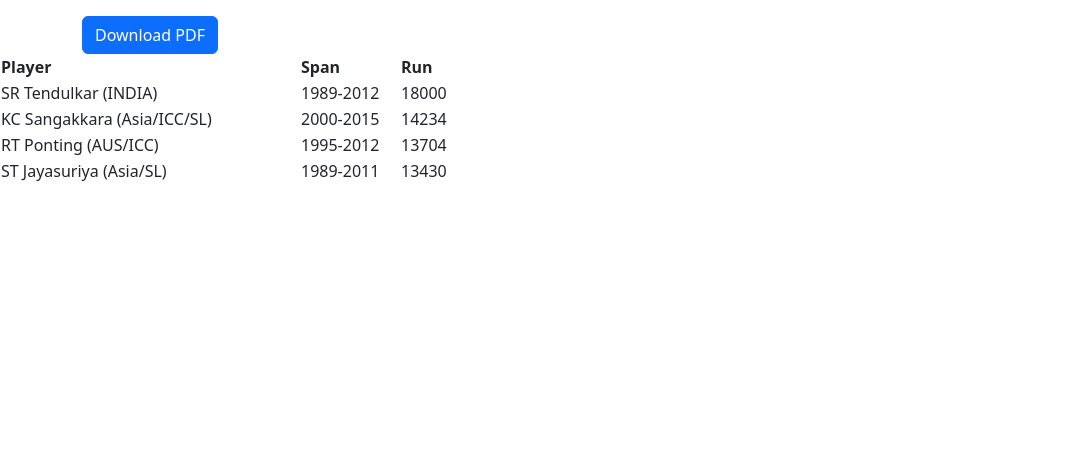
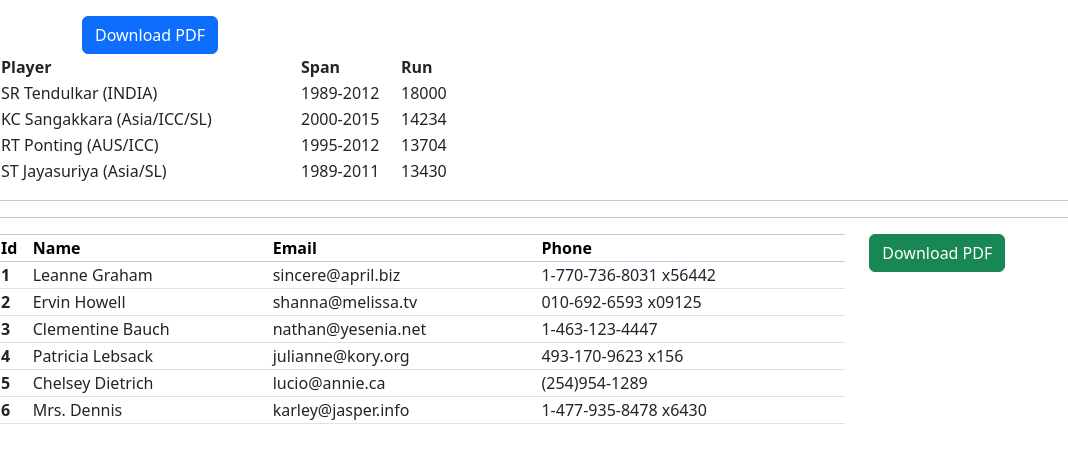
Before and after one commit to alymomdouh/AngularTestExamples, an Angular app: page /html-to-pdf in a window 1280 px wide. Shown: the top 458 px of the page, without its empty margins (0-1068 px from the left). Built offline with nearby package versions, Linux system fonts and the light colour scheme.

Commit message:
export to pdf other way

```diff
--- a/src/Components/html-topdf/html-topdf.component.html
+++ b/src/Components/html-topdf/html-topdf.component.html
@@ -36,3 +36,26 @@
         <td>13430</td>
     </tr>
 </table>
+<hr>
+<hr>
+<div class="row">
+    <div class="col-md-8" id="htmlData">
+        <table class="table table-bordered">
+            <tr class="table-primary">
+                <th>Id</th>
+                <th>Name</th>
+                <th>Email</th>
+                <th>Phone</th>
+            </tr>
+            <tr *ngFor="let user of USERS">
+                <th>{{user.id}}</th>
+                <td>{{user.name}}</td>
+                <td>{{user.email}}</td>
+                <td>{{user.phone}}</td>
+            </tr>
+        </table>
+    </div>
+    <div class="col-md-4 text-right">
+        <button class="btn btn-success btn-block" (click)="openPDF()">Download PDF</button>
+    </div>
+</div>
--- a/src/Components/html-topdf/html-topdf.component.ts
+++ b/src/Components/html-topdf/html-topdf.component.ts
@@ -1,14 +1,52 @@
-import { Component, OnInit } from '@angular/core';
+import { Component, ElementRef, OnInit, ViewChild } from '@angular/core';
 import jsPDF from 'jspdf';
 import 'jspdf-autotable';
-
+import html2canvas from 'html2canvas';
 @Component({
   selector: 'app-html-topdf',
   templateUrl: './html-topdf.component.html',
   styleUrls: ['./html-topdf.component.css']
 })
 export class HtmlTopdfComponent implements OnInit {
-
+  @ViewChild('htmlData') htmlData!: ElementRef;
+  USERS = [
+    {
+      id: 1,
+      name: 'Leanne Graham',
+      email: 'sincere@april.biz',
+      phone: '1-770-736-8031 x56442',
+    },
+    {
+      id: 2,
+      name: 'Ervin Howell',
+      email: 'shanna@melissa.tv',
+      phone: '010-692-6593 x09125',
+    },
+    {
+      id: 3,
+      name: 'Clementine Bauch',
+      email: 'nathan@yesenia.net',
+      phone: '1-463-123-4447',
+    },
+    {
+      id: 4,
+      name: 'Patricia Lebsack',
+      email: 'julianne@kory.org',
+      phone: '493-170-9623 x156',
+    },
+    {
+      id: 5,
+      name: 'Chelsey Dietrich',
+      email: 'lucio@annie.ca',
+      phone: '(254)954-1289',
+    },
+    {
+      id: 6,
+      name: 'Mrs. Dennis',
+      email: 'karley@jasper.info',
+      phone: '1-477-935-8478 x6430',
+    },
+  ];
   constructor() { }
   ngOnInit(): void {
   }
@@ -30,4 +68,16 @@ export class HtmlTopdfComponent implements OnInit {
     (doc as any).autoTable({ html: '#table' });
     doc.save('test.pdf');
   }
+  public openPDF(): void {
+    let DATA: any = document.getElementById('htmlData');
+    html2canvas(DATA).then((canvas) => {
+      let fileWidth = 208;
+      let fileHeight = (canvas.height * fileWidth) / canvas.width;
+      const FILEURI = canvas.toDataURL('image/png');
+      let PDF = new jsPDF('p', 'mm', 'a4');
+      let position = 0;
+      PDF.addImage(FILEURI, 'PNG', 0, position, fileWidth, fileHeight);
+      PDF.save('angular-demo.pdf');
+    });
+  }
 }
```
